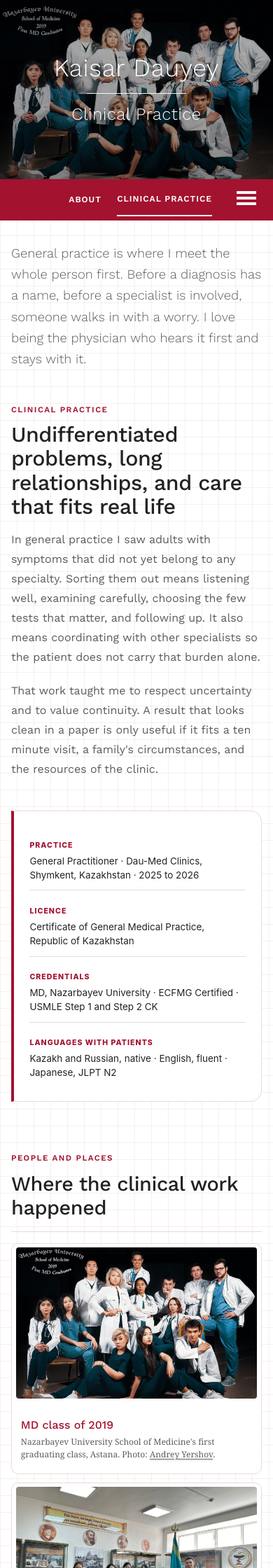
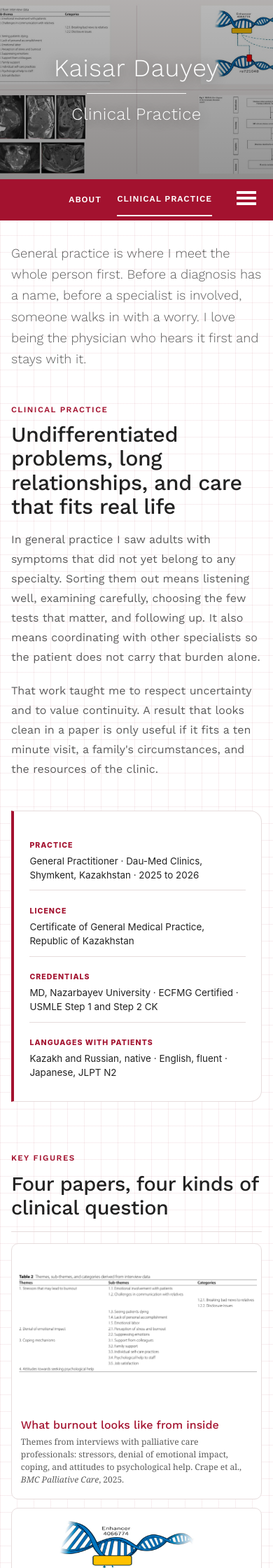
Before and after one commit to Kays3/Kays3.github.io, a Jekyll site: the page built from _pages/clinical-practice.md, in a window 390 px wide. Shown: the top 2240 px of the page at 70% size. Built offline with Jekyll 4.4.1, drawn with Linux system fonts in a browser that asks for light colours; a style sheet for code colours, icons or effects is not loaded; some of the changed text lies outside the part shown.

Commit message:
Compact home banner and paper-figure banner for Clinical Practice
Shrink the home banner to a compact variant with the reef cropped
higher. Replace the Clinical Practice banner with a collage of figures
from four papers (palliative care themes, EHBP1 enhancer diagram, case
report MRI, PRISMA flow) and add a key-figures gallery linking to each
paper, with provenance recorded.

Co-Authored-By: Claude Fable 5.1 <noreply@anthropic.com>

```diff
--- a/_layouts/default.html
+++ b/_layouts/default.html
@@ -15,7 +15,7 @@ layout: compress
 
     {% include browser-upgrade.html %}
     {% if page.hero %}
-    <header class="site-banner" style="--banner-image: url('{{ base_path }}/images/{{ page.hero }}');{% if page.hero_position %} --banner-position: {{ page.hero_position }};{% endif %}">
+    <header class="site-banner{% if page.banner_size %} site-banner--{{ page.banner_size }}{% endif %}" style="--banner-image: url('{{ base_path }}/images/{{ page.hero }}');{% if page.hero_position %} --banner-position: {{ page.hero_position }};{% endif %}">
       <div class="site-banner__inner">
         <p class="site-banner__name">{{ site.name }}</p>
         <h1 class="site-banner__title">{{ page.banner_title | default: page.title }}</h1>
--- a/_pages/clinical-practice.md
+++ b/_pages/clinical-practice.md
@@ -5,8 +5,9 @@ permalink: /clinical-practice/
 redirect_from:
   - /family-medicine/
 author_profile: false
-hero: clinical/nazarbayev-md-graduates-2019.jpg
-hero_position: "center 30%"
+hero: papers/clinical-papers-banner.jpg
+hero_position: "center"
+banner_size: collage
 ---
 
 <p class="page-intro">General practice is where I meet the whole person first. Before a diagnosis has a name, before a specialist is involved, someone walks in with a worry. I love being the physician who hears it first and stays with it.</p>
@@ -24,6 +25,16 @@ hero_position: "center 30%"
     <div><dt>Credentials</dt><dd>MD, Nazarbayev University · ECFMG Certified · USMLE Step 1 and Step 2 CK</dd></div>
     <div><dt>Languages with patients</dt><dd>Kazakh and Russian, native · English, fluent · Japanese, JLPT N2</dd></div>
   </dl>
+</section>
+
+<section class="research-photo-section" aria-labelledby="clinical-papers-title">
+  <div class="section-heading"><p class="eyebrow">Key figures</p><h2 id="clinical-papers-title">Four papers, four kinds of clinical question</h2></div>
+  <div class="research-photo-grid">
+    <figure class="is-contain"><a href="https://doi.org/10.1186/s12904-025-01798-z"><img src="/images/papers/palliative-care-themes.png" alt="Table of themes, sub-themes, and categories derived from interviews with Kazakhstan's palliative care workforce" width="1400" height="603" loading="lazy" decoding="async"></a><figcaption><strong>What burnout looks like from inside</strong><span>Themes from interviews with palliative care professionals: stressors, denial of emotional impact, coping, and attitudes to psychological help. Crape et al., <em>BMC Palliative Care</em>, 2025.</span></figcaption></figure>
+    <figure class="is-contain"><a href="https://doi.org/10.3390/genes16020171"><img src="/images/papers/ehbp1-rs721048-enhancer.png" alt="Diagram of the rs721048 variant interacting with an enhancer that regulates OTX1 and EHBP1" width="960" height="710" loading="lazy" decoding="async"></a><figcaption><strong>A variant, an enhancer, two genes</strong><span>How rs721048 in the <em>EHBP1</em> intron may act through an enhancer, in prostate and colorectal cancer in the Kazakh population. Romanova et al., <em>Genes</em>, 2025.</span></figcaption></figure>
+    <figure class="is-contain"><a href="https://nur.nu.edu.kz/items/87716040-78c3-4c47-a842-906c5421cf60"><img src="/images/papers/crc-case-mri.png" alt="Pelvic MRI series showing a large rectal mass in a young postpartum patient" width="624" height="369" loading="lazy" decoding="async"></a><figcaption><strong>The scan that came too late</strong><span>Pelvic MRI from a young woman whose colorectal cancer was recognised only after childbirth. Dauyey and Jumadilova, <em>American Journal of Cancer Case Reports</em>, 2020.</span></figcaption></figure>
+    <figure class="is-contain"><a href="https://doi.org/10.1007/s00296-019-04442-1"><img src="/images/papers/mas-jdm-prisma.png" alt="PRISMA flow diagram of the systematic search on macrophage activation syndrome in juvenile dermatomyositis" width="1400" height="997" loading="lazy" decoding="async"></a><figcaption><strong>From 253 records to 11 cases</strong><span>PRISMA flow of the systematic review on macrophage activation syndrome in juvenile dermatomyositis. Poddighe and Dauyey, <em>Rheumatology International</em>, 2020.</span></figcaption></figure>
+  </div>
 </section>
 
 <section class="research-photo-section" aria-labelledby="clinical-photos-title">
--- a/assets/css/main.scss
+++ b/assets/css/main.scss
@@ -107,6 +107,12 @@ h1, h2, h3, h4, .page__title, .author__name {
 
 /* Full-bleed page banner with the crimson navigation bar beneath it */
 .site-banner { background: var(--banner-image) var(--banner-position, center) / cover no-repeat #222; display: grid; min-height: clamp(16rem, 38vw, 30rem); place-items: center; position: relative; text-align: center; }
+.site-banner--compact { min-height: clamp(7rem, 11vw, 9rem); }
+.site-banner--compact .site-banner__inner { padding: 0.9rem 1rem; }
+.site-banner--compact .site-banner__name { font-size: clamp(1.5rem, 2.8vw, 2.1rem); }
+.site-banner--compact .site-banner__name::after { margin: 0.45rem auto; width: min(8rem, 50%); }
+.site-banner--compact .site-banner__title { font-size: clamp(0.95rem, 1.6vw, 1.2rem); }
+.site-banner--collage::before { background: linear-gradient(180deg, rgba(20, 10, 12, 0.5), rgba(20, 10, 12, 0.6)); }
 .site-banner::before { background: linear-gradient(180deg, rgba(0, 0, 0, 0.28), rgba(0, 0, 0, 0.42)); content: ""; inset: 0; position: absolute; }
 .site-banner__inner { color: #fff; padding: 2rem 1rem; position: relative; }
 .site-banner__name { font-family: var(--kd-sans); font-size: clamp(2.2rem, 5vw, 3.6rem); font-weight: 300; letter-spacing: 0.02em; line-height: 1.1; margin: 0 !important; text-shadow: 0 2px 18px rgba(0, 0, 0, 0.45); }
```
Also changed, not shown: _pages/about.md (+2 -1 lines), images/README.md (+2 -0 lines), images/papers/clinical-papers-banner.jpg (added), images/papers/crc-case-mri.png (added), images/papers/ehbp1-rs721048-enhancer.png (added), images/papers/mas-jdm-prisma.png (added), images/papers/palliative-care-themes.png (added).
